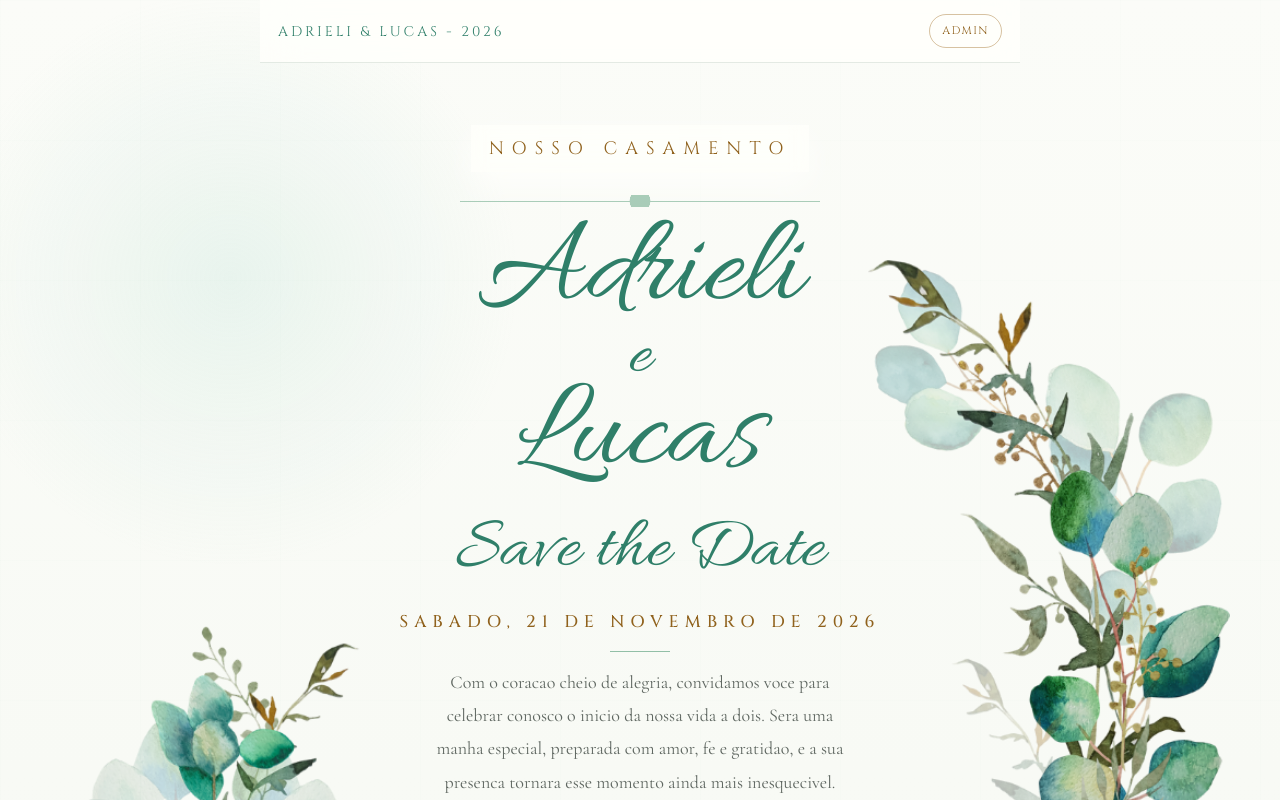
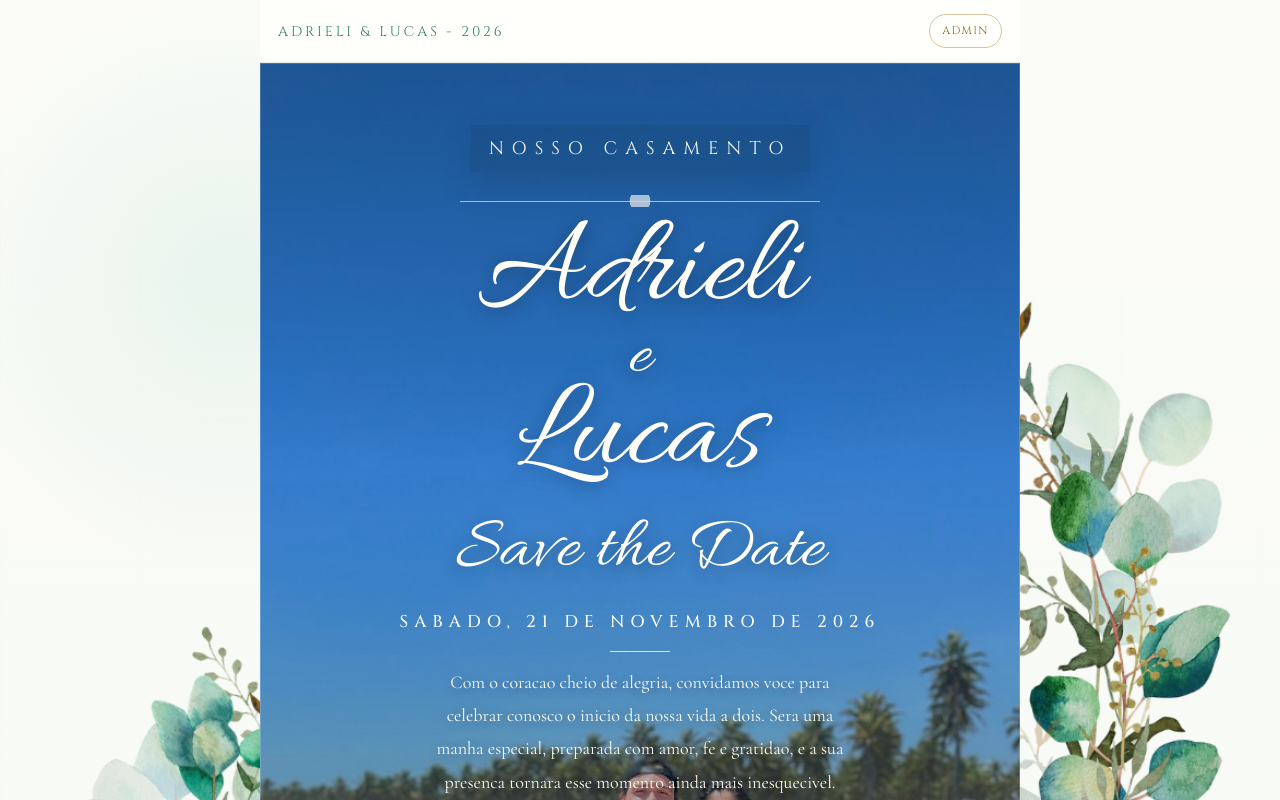
Before and after one commit to zanilucas/casamentolucas, a Next.js app: page / in a window 1280 px wide. Shown: the top 800 px of the page. Built offline with nearby package versions, Linux system fonts and the light colour scheme.

Commit message:
Adiciona foto de praia no hero

```diff
--- a/src/app/globals.css
+++ b/src/app/globals.css
@@ -790,6 +790,11 @@ body {
   flex-direction: column;
   justify-content: center;
   padding: 62px 22px 44px;
+  overflow: hidden;
+  background:
+    linear-gradient(180deg, rgba(9, 37, 58, 0.42) 0%, rgba(9, 37, 58, 0.16) 42%, rgba(21, 36, 28, 0.46) 100%),
+    url("/brand/hero-beach.jpg") center bottom / cover no-repeat;
+  box-shadow: inset 0 0 0 1px rgba(255, 255, 252, 0.18);
 }
 
 .hero-kicker {
@@ -797,10 +802,10 @@ body {
   align-self: center;
   padding: 8px 18px 7px;
   margin-bottom: 22px;
-  background: rgba(255, 255, 252, 0.78);
-  box-shadow: 0 12px 34px rgba(255, 255, 252, 0.82);
+  background: rgba(14, 41, 54, 0.14);
+  box-shadow: 0 12px 34px rgba(14, 41, 54, 0.18);
   backdrop-filter: blur(8px);
-  color: var(--gold-dark);
+  color: #fffdf5;
   font-family: var(--font-caps), Georgia, serif;
   font-size: 18px;
   letter-spacing: 8px;
@@ -814,36 +819,37 @@ body {
   margin: 0 auto 18px;
   color: transparent;
   background:
-    linear-gradient(var(--sage), var(--sage)) center / 100% 1px no-repeat,
-    radial-gradient(circle, var(--sage) 0 38%, transparent 40%) center / 52px 12px no-repeat;
+    linear-gradient(rgba(255, 253, 245, 0.78), rgba(255, 253, 245, 0.78)) center / 100% 1px no-repeat,
+    radial-gradient(circle, rgba(255, 253, 245, 0.8) 0 38%, transparent 40%) center / 52px 12px no-repeat;
 }
 
 .hero-names {
-  color: #2f7f69;
+  color: #fffdf5;
   font-family: var(--font-script), cursive;
   font-size: clamp(76px, 20vw, 128px);
   font-style: normal;
   line-height: 0.78;
-  text-shadow: 0 2px 0 rgba(255, 255, 255, 0.4);
+  text-shadow: 0 3px 18px rgba(0, 0, 0, 0.34);
 }
 
 .hero-amp {
   display: block;
   margin: 4px 0;
-  color: #2f7f69;
+  color: #fffdf5;
   font-size: 0.56em;
 }
 
 .hero-script-note {
   margin: 18px 0 4px;
-  color: #2f7f69;
+  color: #fffdf5;
   font-family: var(--font-script), cursive;
   font-size: clamp(44px, 12vw, 74px);
   line-height: 1;
+  text-shadow: 0 3px 18px rgba(0, 0, 0, 0.32);
 }
 
 .hero-date {
-  color: var(--gold-dark);
+  color: #fffdf5;
   font-family: var(--font-caps), Georgia, serif;
   font-size: 17px;
   letter-spacing: 6px;
@@ -852,14 +858,15 @@ body {
 
 .hero-divider,
 .success-divider {
-  background: var(--sage);
+  background: rgba(255, 253, 245, 0.8);
 }
 
 .hero-welcome {
-  color: #5f6761;
+  color: #fffdf5;
   font-family: var(--font-heading), Georgia, serif;
   font-size: 18px;
   line-height: 1.85;
+  text-shadow: 0 2px 12px rgba(0, 0, 0, 0.32);
 }
 
 .info-card,
```
Also changed, not shown: public/brand/hero-beach.jpg (added).
